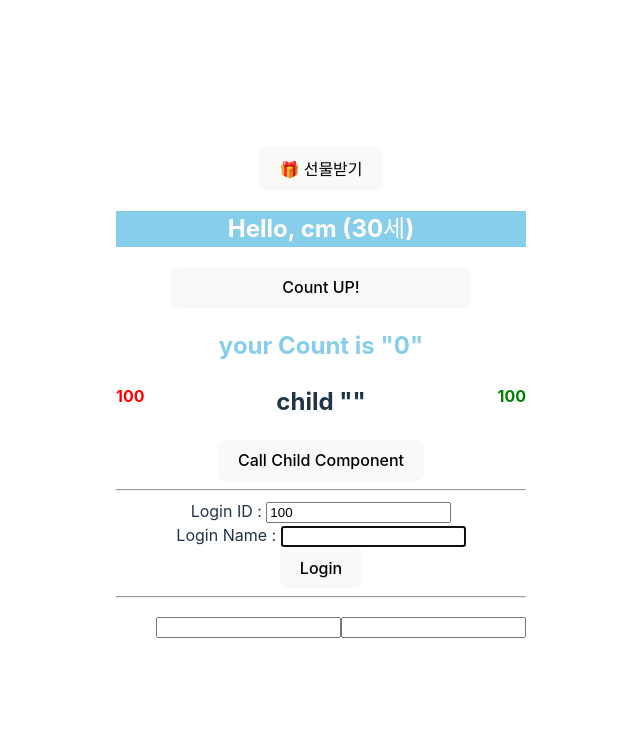
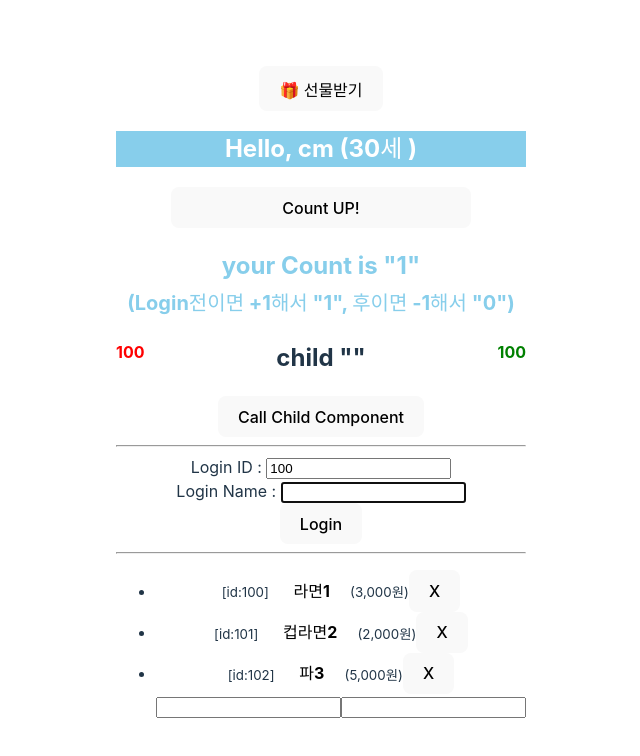
Before and after one commit to Chanmi-Gim/TIL, a React (Vite) app in the folder React/tryThis/rbvite/: page / in a window 1280 px wide. Shown: the top 756 px of the page, without its empty margins (319-959 px from the left). Built offline with nearby package versions, Linux system fonts and the light colour scheme.

Commit message:
feat : public/data 폴더에 json파일 추가 및 fetch

```diff
--- /dev/null
+++ b/React/tryThis/rbvite/public/data/sample.json
@@ -0,0 +1,8 @@
+{
+  "loginUser": null,
+  "cart": [
+    { "id": 100, "name": "라면1", "price": 3000 },
+    { "id": 101, "name": "컵라면2", "price": 2000 },
+    { "id": 102, "name": "파3", "price": 5000 }
+  ]
+}
--- a/React/tryThis/rbvite/src/App.tsx
+++ b/React/tryThis/rbvite/src/App.tsx
@@ -39,13 +39,25 @@ function App() {
   }, []);
 
   useEffect(() => {
-    const timer = setTimeout(() => {
-      console.log('>>useEffect');
-      setBadCount(100);
-      setGoodCount(100);
-    }, 5000);
+    const timer = setTimeout(
+      (initSec: number) => {
+        console.log('>>useEffect');
+        setBadCount(initSec);
+        setGoodCount(initSec);
+      },
+      5000,
+      100
+    );
     return () => clearTimeout(timer);
   }, []);
+  // useEffect(() => {
+  //   const timer = setTimeout(() => {
+  //     console.log('>>useEffect');
+  //     setBadCount(100);
+  //     setGoodCount(100);
+  //   }, 5000);
+  //   return () => clearTimeout(timer);
+  // }, []);
 
   return (
     <>
@@ -58,7 +70,12 @@ function App() {
         plusCount={plusCount}
         ref={giftHandleRef}
       ></Hello>
-      <h2 style={{ color: 'skyblue' }}>your Count is "{count}"</h2>
+      <h2 style={{ color: 'skyblue' }}>
+        <div>your Count is "{count}"</div>
+        <small style={{ color: 'skyblue' }}>
+          (Login전이면 +1해서 "1", 후이면 -1해서 "0")
+        </small>
+      </h2>
       <strong style={{ float: 'left', color: 'red' }}>{badCount}</strong>
       <strong style={{ float: 'right', color: 'green' }}>{goodCount}</strong>
       <ChildComponent ref={childRef} />
--- a/React/tryThis/rbvite/src/components/Hello.tsx
+++ b/React/tryThis/rbvite/src/components/Hello.tsx
@@ -37,7 +37,7 @@ const Hello = forwardRef(
             backgroundColor: 'skyblue',
           }}
         >
-          Hello, {name} ({age}세)
+          Hello, {name} ({age}세 )
         </h2>
         {children}
         <button
--- a/React/tryThis/rbvite/src/components/Login.tsx
+++ b/React/tryThis/rbvite/src/components/Login.tsx
@@ -6,6 +6,7 @@ import {
   useRef,
 } from 'react';
 import { useSession } from '../hooks/session-context';
+import { useCounter } from '../hooks/counter-context';
 
 export type LoginHandle = {
   focusName: () => void;
@@ -15,6 +16,7 @@ const Login = forwardRef((_, handleRef) => {
   const { login } = useSession();
   const idRef = useRef<HTMLInputElement>(null);
   const nameRef = useRef<HTMLInputElement>(null);
+  const { count, plusCount, minusCount } = useCounter();
   console.log('>>Login');
 
   const submit = (e: FormEvent<HTMLFormElement>) => {
@@ -32,10 +34,19 @@ const Login = forwardRef((_, handleRef) => {
   useImperativeHandle(handleRef, () => ({
     focusName,
   }));
-  //focus
+
   useEffect(() => {
     if (idRef.current) idRef.current.value = '100';
     focusName();
+  }, []);
+
+  useEffect(() => {
+    plusCount();
+    console.log('❗️ Login please', count);
+    return () => {
+      minusCount();
+      console.log('✅ Login-cleanup code', count);
+    };
   }, []);
 
   return (
--- a/React/tryThis/rbvite/src/hooks/counter-context.tsx
+++ b/React/tryThis/rbvite/src/hooks/counter-context.tsx
@@ -3,18 +3,21 @@ import { PropsWithChildren, createContext, useContext, useState } from 'react';
 type CounterContextProps = {
   count: number;
   plusCount: () => void;
+  minusCount: () => void;
 };
 
 const CounterContext = createContext<CounterContextProps>({
   count: 0,
   plusCount: () => {},
+  minusCount: () => {},
 });
 
 const CounterContextProvider = ({ children }: PropsWithChildren) => {
   const [count, setCount] = useState(0);
-  const plusCount = () => setCount(count + 1);
+  const plusCount = () => setCount((count) => count + 1);
+  const minusCount = () => setCount((count) => count - 1);
   return (
-    <CounterContext.Provider value={{ count, plusCount }}>
+    <CounterContext.Provider value={{ count, plusCount, minusCount }}>
       {children}
     </CounterContext.Provider>
   );
--- a/React/tryThis/rbvite/src/hooks/session-context.tsx
+++ b/React/tryThis/rbvite/src/hooks/session-context.tsx
@@ -1,4 +1,10 @@
-import { PropsWithChildren, createContext, useContext, useState } from 'react';
+import {
+  PropsWithChildren,
+  createContext,
+  useContext,
+  useEffect,
+  useState,
+} from 'react';
 
 type SessionContextProp = {
   session: Session;
@@ -23,6 +29,19 @@ const SessionContext = createContext<SessionContextProp>({
 
 export const SessionContextProvider = ({ children }: PropsWithChildren) => {
   const [session, setSession] = useState<Session>(DEFAULT_SESSION);
+
+  const url = '/data/sample.json';
+  useEffect(() => {
+    const controller = new AbortController(); // AbortController: Promise 취소
+    const { signal } = controller;
+    fetch(url, { signal })
+      .then((res) => res.json())
+      .then((data) => setSession(data));
+    return () => {
+      controller.abort();
+    };
+  }, []);
+
   const login = ({ id, name }: LoginUser) => {
     if (!name) {
       alert('Input users name, Please.');
--- a/React/tryThis/rbvite/src/hooks/timer-hooks.ts
+++ b/React/tryThis/rbvite/src/hooks/timer-hooks.tsx
@@ -10,5 +10,6 @@ export const useTimer = () => {
       return () => clearInterval(timer);
     }, []);
   };
-  return { useInterval };
+  const useTimeout = () => {};
+  return { useInterval, useTimeout };
 };
```
